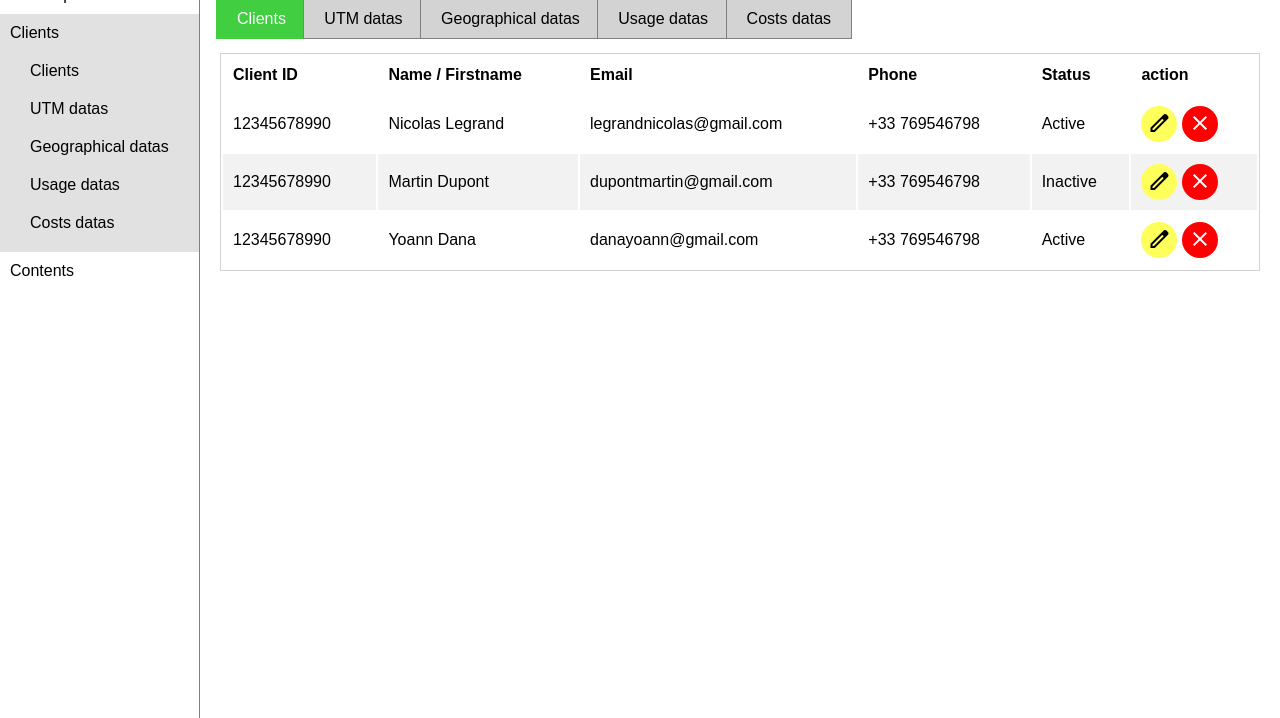
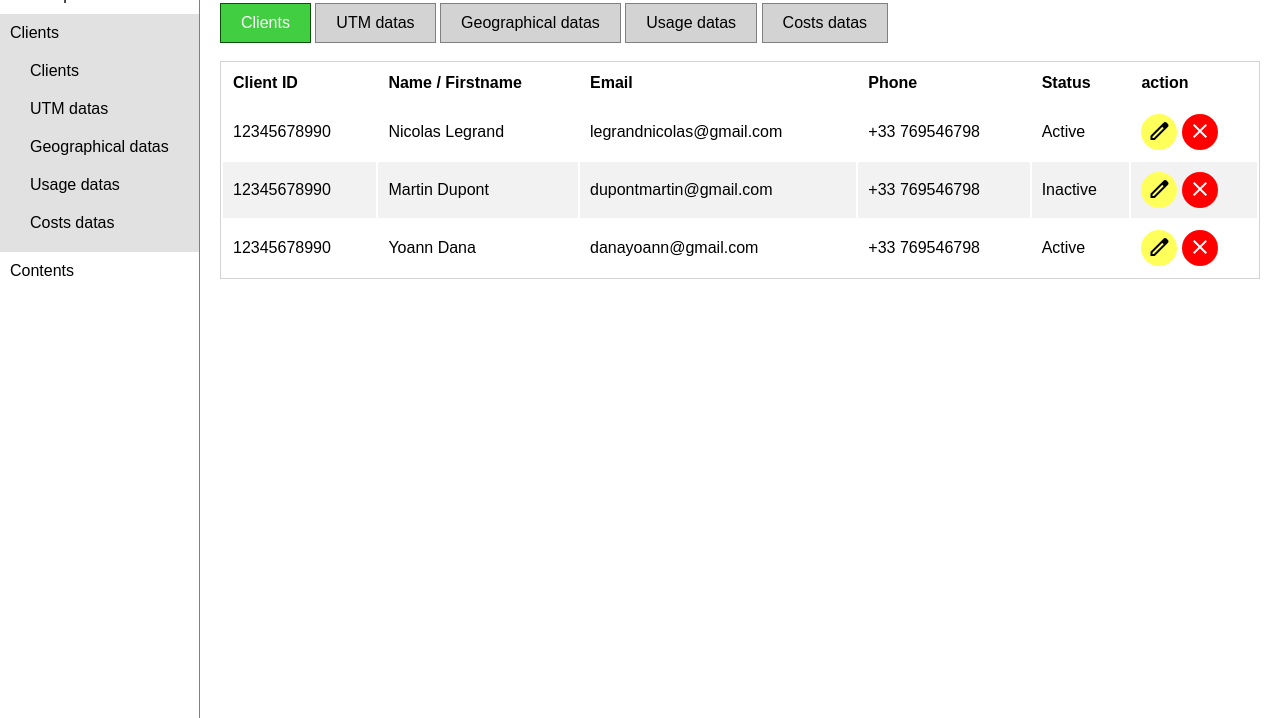
Before and after one commit to Alekseypavlov14/html-css-project, a plain HTML site: page clients.html in a window 1280 px wide. Shown: the part 82-800 px from the top of the page. Drawn offline with nearby package versions, Linux system fonts and the light colour scheme.

Commit message:
added gap between tabs

```diff
--- a/style.css
+++ b/style.css
@@ -103,14 +103,13 @@ h1 {
   padding: 10px 20px;
   background-color: lightgray;
   cursor: pointer;
-  margin: -4px;
   border: 1px solid grey;
 }
 
 .tabs li.active {
   background-color: rgb(65, 207, 65);
   color: #fff;
-  border: 1px solid rgb(65, 207, 65);
+  border: 1px solid rgb(6, 81, 6);
 }
 
 .tab-content {
```
